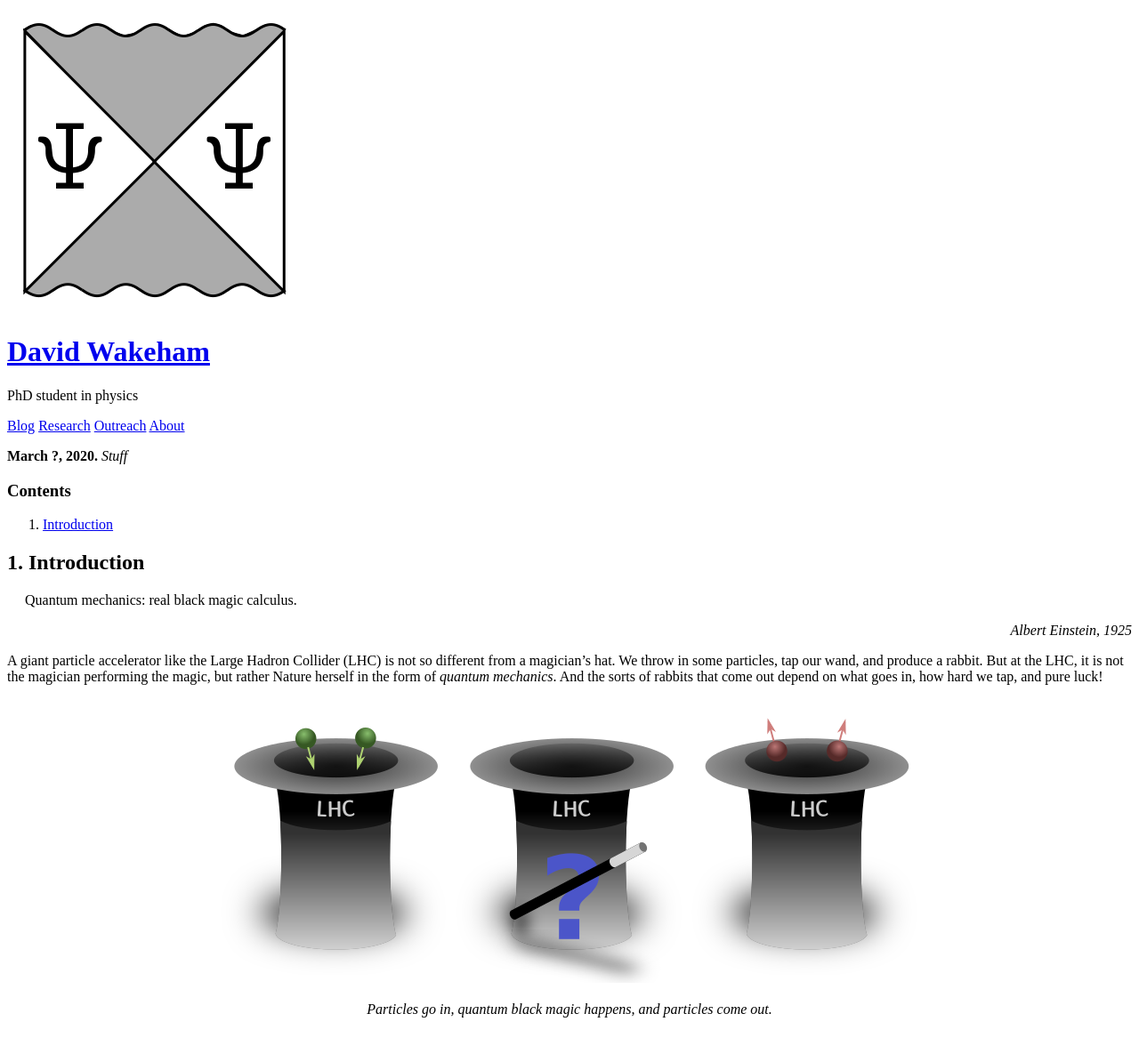
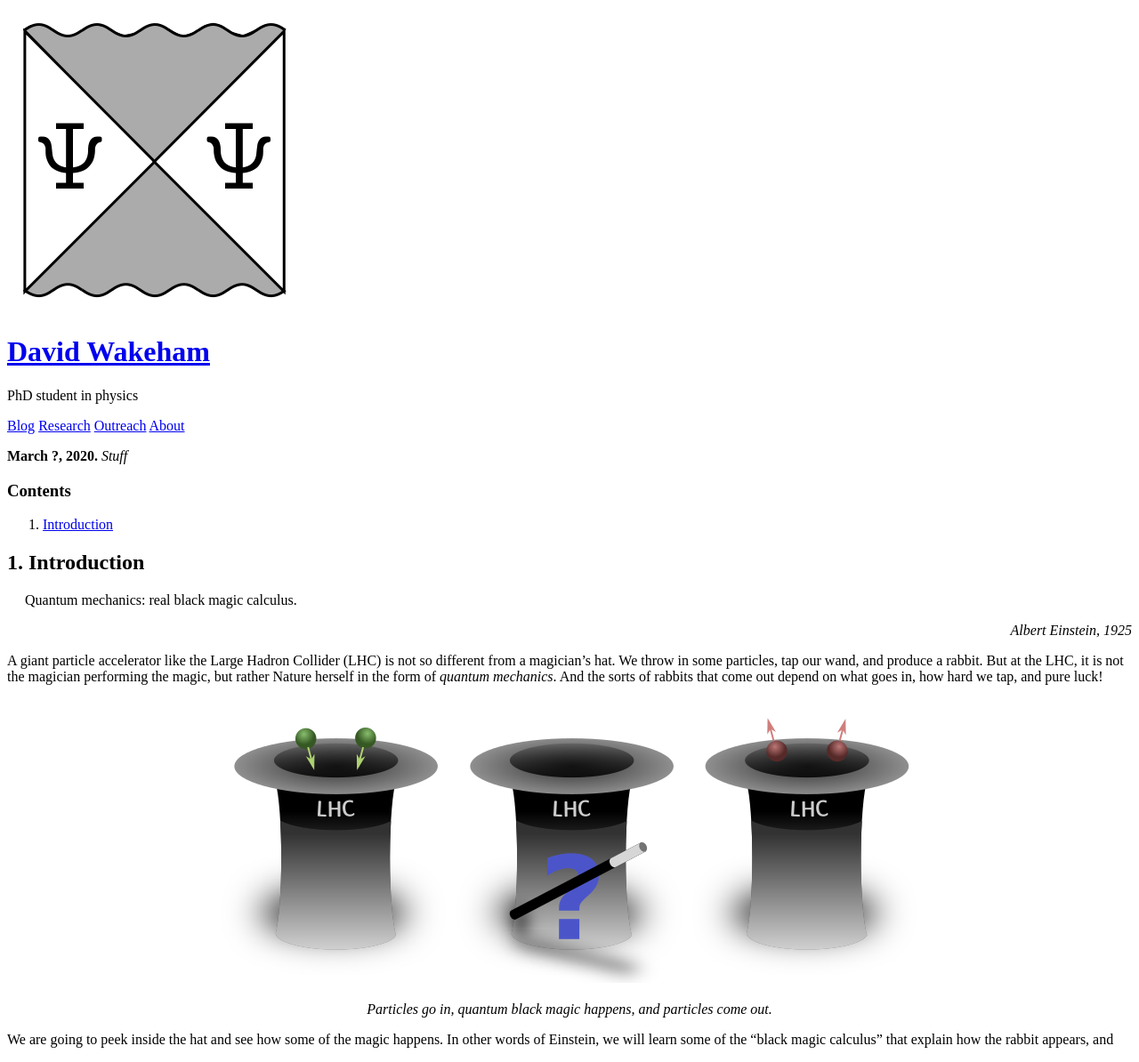
Before and after one commit to hapax/hapax.github.io, a Jekyll site: the page built from assets/feynman.md, in a window 1280 px wide. Shown: the whole page at 89% size. Built offline with Jekyll 4.4.1, drawn with Linux system fonts in a browser that asks for light colours; our own code applies the rules of GitHub Pages for plain Markdown files; a script that is not in the unit is left out; before the commit the page ends 1160 px from its top, so only the background shows below that.

Commit message:
Update feynman.md

```diff
--- a/assets/feynman.md
+++ b/assets/feynman.md
@@ -36,3 +36,8 @@
     happens, and particles come out.</i></figcaption>
 	</div>
 	</figure>
+
+We are going to peek inside the hat and see how some of the magic
+happens.
+In other words of Einstein, we will learn some of the "black magic
+calculus" that explain how the rabbit appears, and
```
